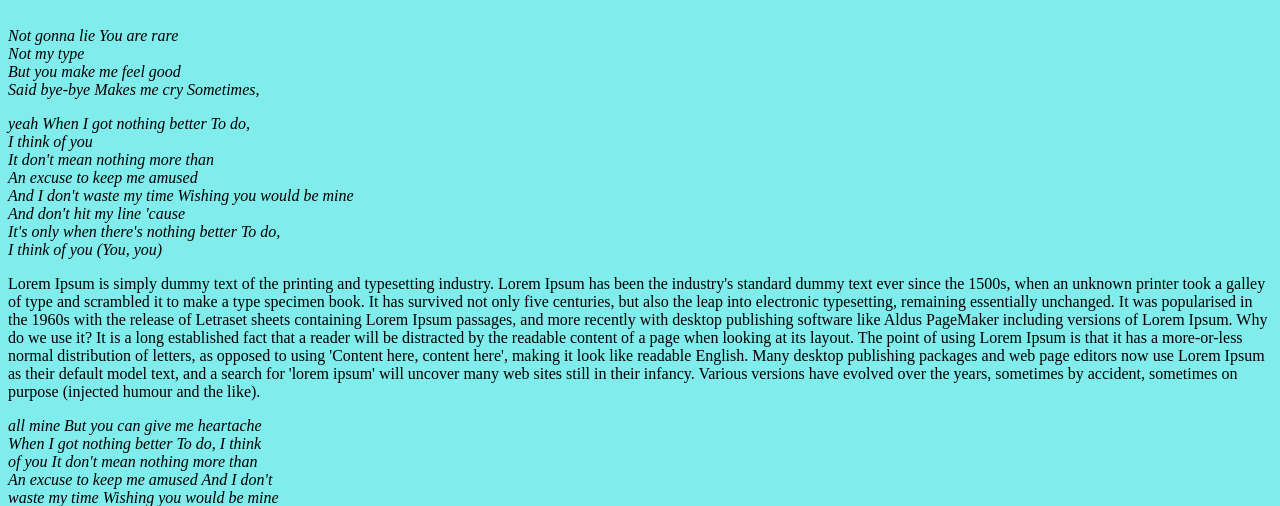
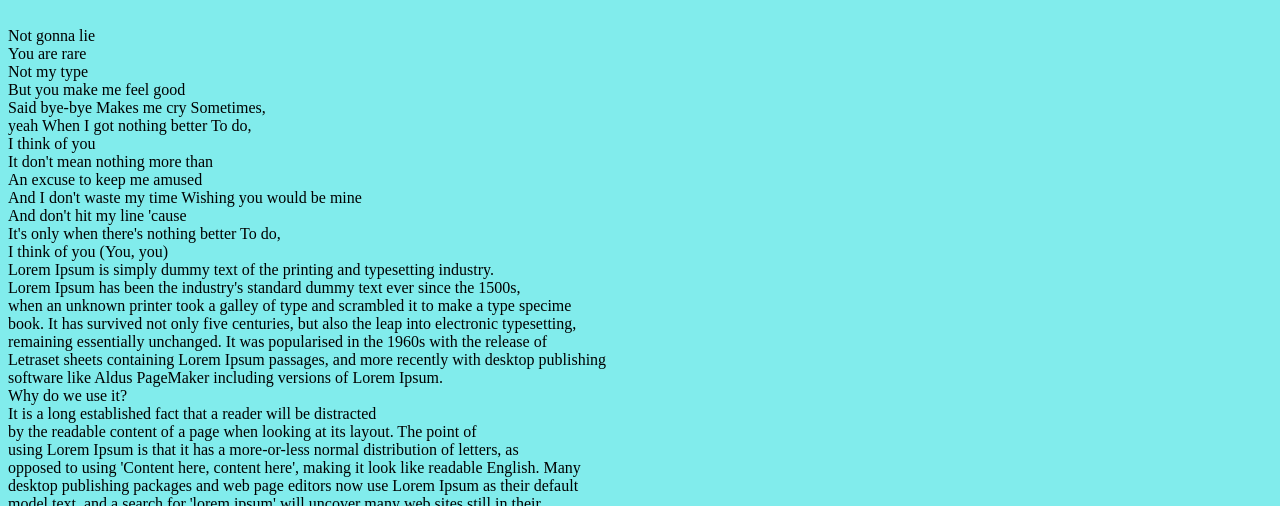
Before and after one commit to andrelczyke/Flowers, a website: page index.html in a window 1280 px wide. Shown: the part 294-800 px from the top of the page. Drawn offline with Linux system fonts and the light colour scheme.

Commit message:
change code

```diff
--- a/index.html
+++ b/index.html
@@ -10,56 +10,47 @@
         <link href="https://fonts.googleapis.com/css2?family=Open+Sans:wght@300;400&display=swap" rel="stylesheet">
         <link rel="stylesheet" href="style.css">
     </head>
-
     <body>
         <div class="container">
             <h1 class="page title">U la la la</h1>
             <h2>Aluna</h2>
-                <p>Not gonna lie
-                    You are rare <br>
-                    Not my type <br>
-                    But you make me feel good <br>
-                    Said bye-bye Makes me cry Sometimes, <br></p>
-
-                <p> yeah When I got nothing better To do, <br>
-                    I think of you <br>
-                    It don't mean nothing more than <br>
-                    An excuse to keep me amused <br>
-                    And I don't waste my time Wishing you would be mine <br>
-                    And don't hit my line 'cause <br>
-                    It's only when there's nothing better To do, <br>
-                    I think of you (You, you) <br></p>
-
-
-                    Lorem Ipsum is simply dummy text of the printing and typesetting industry.
-                     Lorem Ipsum has been the industry's standard dummy text ever since the 1500s,
-                      when an unknown printer took a galley of type and scrambled it to make a type specimen
-                      book. It has survived not only five centuries, but also the leap into electronic typesetting,
-                       remaining essentially unchanged. It was popularised in the 1960s with the release of
-                       Letraset sheets containing Lorem Ipsum passages, and more recently with desktop publishing
-                       software like Aldus PageMaker including versions of Lorem Ipsum.
-                    Why do we use it?
-
-                    It is a long established fact that a reader will be distracted
-                    by the readable content of a page when looking at its layout. The point of
-                     using Lorem Ipsum is that it has a more-or-less normal distribution of letters, as
-                     opposed to using 'Content here, content here', making it look like readable English. Many
-                     desktop publishing packages and web page editors now use Lorem Ipsum as their default
-                      model text, and a search for 'lorem ipsum' will uncover many web sites still in their
-                      infancy. Various versions have evolved over the years, sometimes by accident, sometimes on purpose (injected humour and the like).
-
-
-                <p>
-                    all mine But you can give me heartache <br>
-                    When I got nothing better To do, I think <br>
-                    of you It don't mean nothing more than <br>
-                    An excuse to keep me amused And I don't <br>
-                    waste my time Wishing you would be mine<br>
-                    And don't hit my line 'cause It's only<br>
-                    when there's nothing better To do, I <br>
-                    think of you (You, you)
-
-
+            Not gonna lie<br>
+            You are rare <br>
+            Not my type<br>
+            But you make me feel good<br>
+            Said bye-bye Makes me cry Sometimes,<br>
+            yeah When I got nothing better To do,<br>
+            I think of you<br>
+            It don't mean nothing more than<br>
+            An excuse to keep me amused<br>
+            And I don't waste my time Wishing you would be mine<br>
+            And don't hit my line 'cause<br>
+            It's only when there's nothing better To do,<br>
+            I think of you (You, you)<br>
+            Lorem Ipsum is simply dummy text of the printing and typesetting industry.<br>
+            Lorem Ipsum has been the industry's standard dummy text ever since the 1500s,<br>
+            when an unknown printer took a galley of type and scrambled it to make a type specime<br>
+            book. It has survived not only five centuries, but also the leap into electronic typesetting,<br>
+            remaining essentially unchanged. It was popularised in the 1960s with the release of<br>
+            Letraset sheets containing Lorem Ipsum passages, and more recently with desktop publishing<br>
+            software like Aldus PageMaker including versions of Lorem Ipsum.<br>
+            Why do we use it?<br>
+            It is a long established fact that a reader will be distracted<br>
+            by the readable content of a page when looking at its layout. The point of<br>
+            using Lorem Ipsum is that it has a more-or-less normal distribution of letters, as<br>
+            opposed to using 'Content here, content here', making it look like readable English. Many<br>
+            desktop publishing packages and web page editors now use Lorem Ipsum as their default<br>
+            model text, and a search for 'lorem ipsum' will uncover many web sites still in their<br>
+            infancy. Various versions have evolved over the years, sometimes by accident,<br>
+            sometimes on purpose (injected humour and the like).<br>
+            all mine But you can give me heartache<br>
+            When I got nothing better To do, I think<br>
+            of you It don't mean nothing more than<br>
+            An excuse to keep me amused And I don't<br>
+            waste my time Wishing you would be mine<br>
+            And don't hit my line 'cause It's only<br>
+            when there's nothing better To do, I <br>
+            think of you (You, you)
         </div>
-
     </body>
+</html>
```
